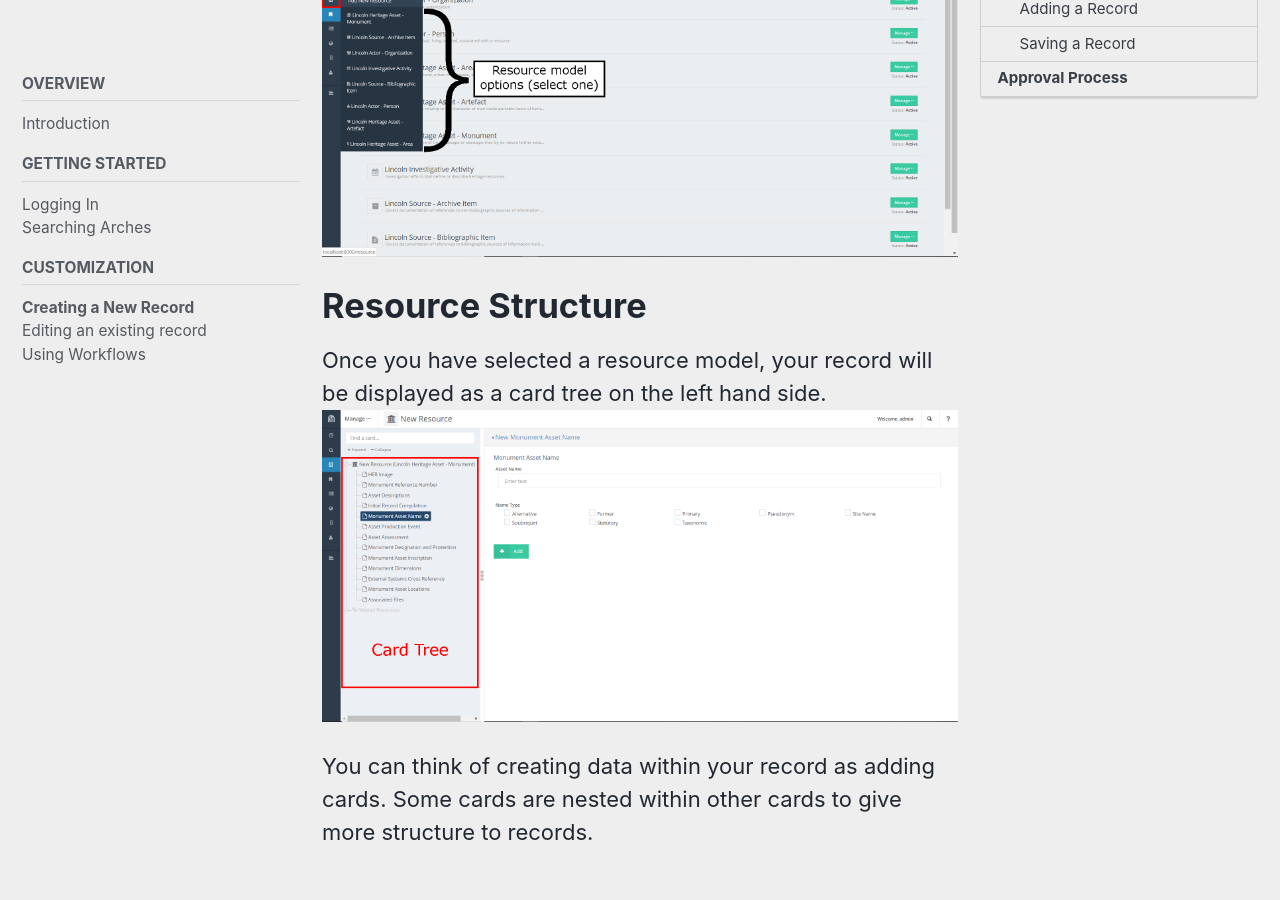
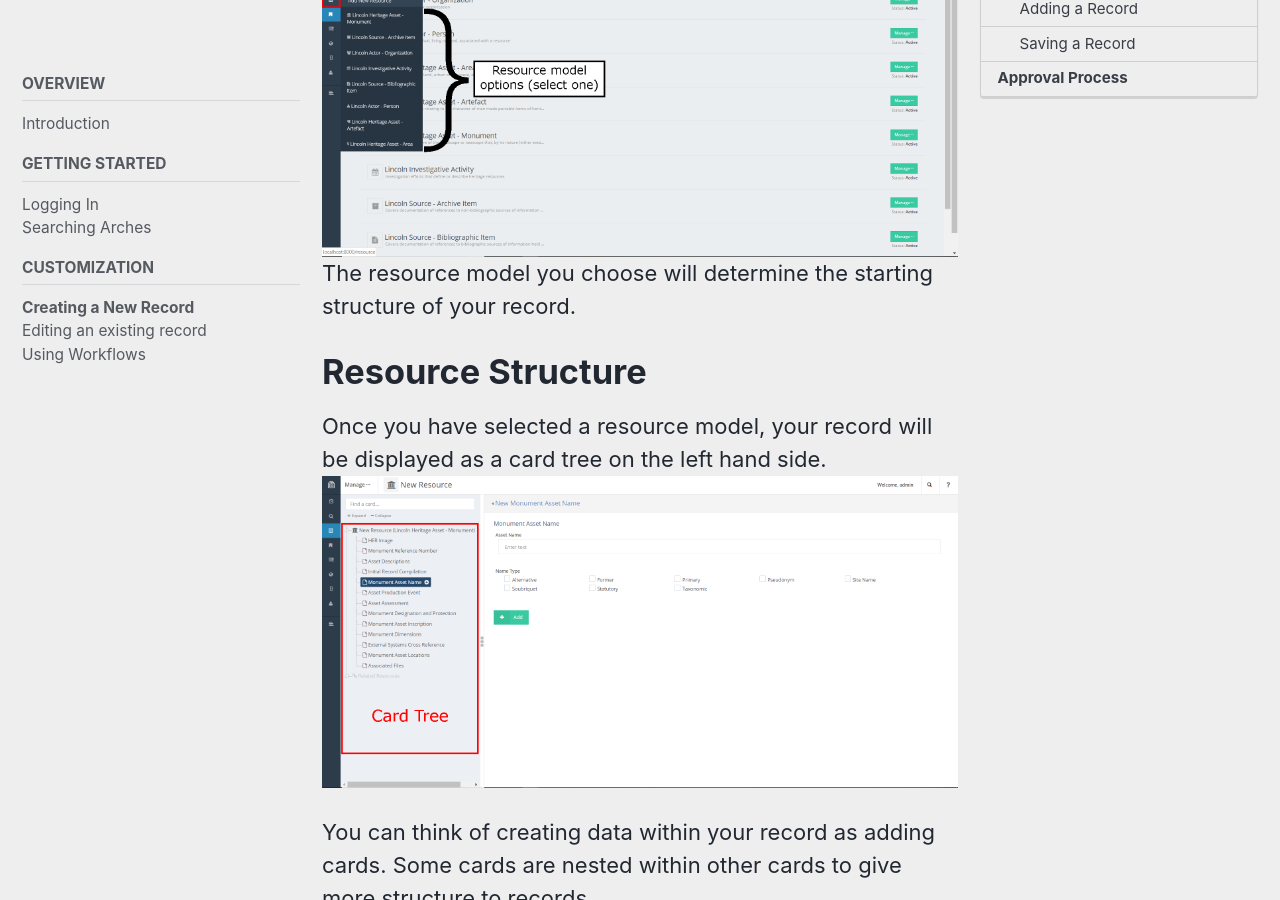
Before and after one commit to fargeo/archesguides, a Jekyll site: the page built from _pages/new-record.md, in a window 1280 px wide and 900 px high, scrolled down 317 px. Built offline with Jekyll 4.4.1, drawn with Linux system fonts in a browser that asks for light colours; cached includes are drawn as plain includes; nearby versions of some CDN libraries.

Commit message:
Update new-record.md
format fix attempt

```diff
--- a/_pages/new-record.md
+++ b/_pages/new-record.md
@@ -17,7 +17,7 @@
 
 To create a new record, go to the "Add New Resource" tab and select the resource model that best fits for the record you want to create.
 ![Create Record]({{site.url}}/assets/images/newRecordAnnotated.png)
-
+The resource model you choose will determine the starting structure of your  record.
 # Resource Structure
 Once you have selected a resource model, your record will be displayed as a card tree on the left hand side.
 ![Card Tree]({{site.url}}/assets/images/cardTreeAnnotated.png)
@@ -33,19 +33,22 @@
 On this example taken from a card tree you can see:
 - The semantic node 'Asset Descriptions' that forms a card
 - Four data containing nodes that are children of the 'Asset Descriptions' node and have data entry fields on its card
-<a/>
+
+^
 ### Adding a Record
 To add a record:
 1. Select any card that you want to add data to
 1. Fill out any of the fields on the card that you have data for, some cards have required fields that you must enter a value for in order to create the card
 1. Click the ![Add Button]({{site.url}}/assets/images/addButton.PNG) button
-<a/>
+
+^
 ### Saving a Record
 To save a Record:
 1. Select any already created card that has data you want to edit or that you want to add new data to
 1. Change any information that needs editing and fill out any of the empty fields you wish to add data for
 1. Click the ![Save Edit Button]({{site.url}}/assets/images/saveEditButton.PNG) Button
-<a/>
+
+^
 # Approval Process
 Depending on what user groups you're in and what your project administrators have set your permissions to, your edits may show up as 'Provisional' when you first make them.
 
```
